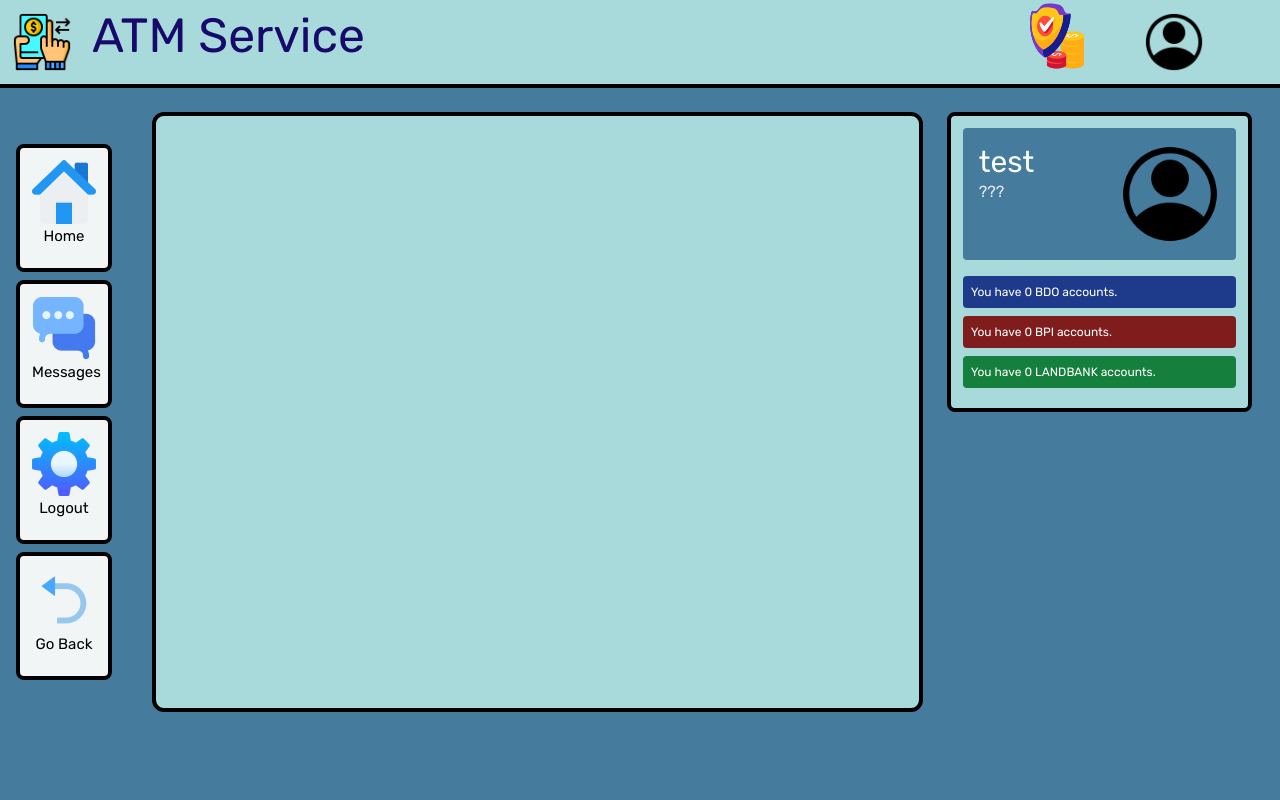
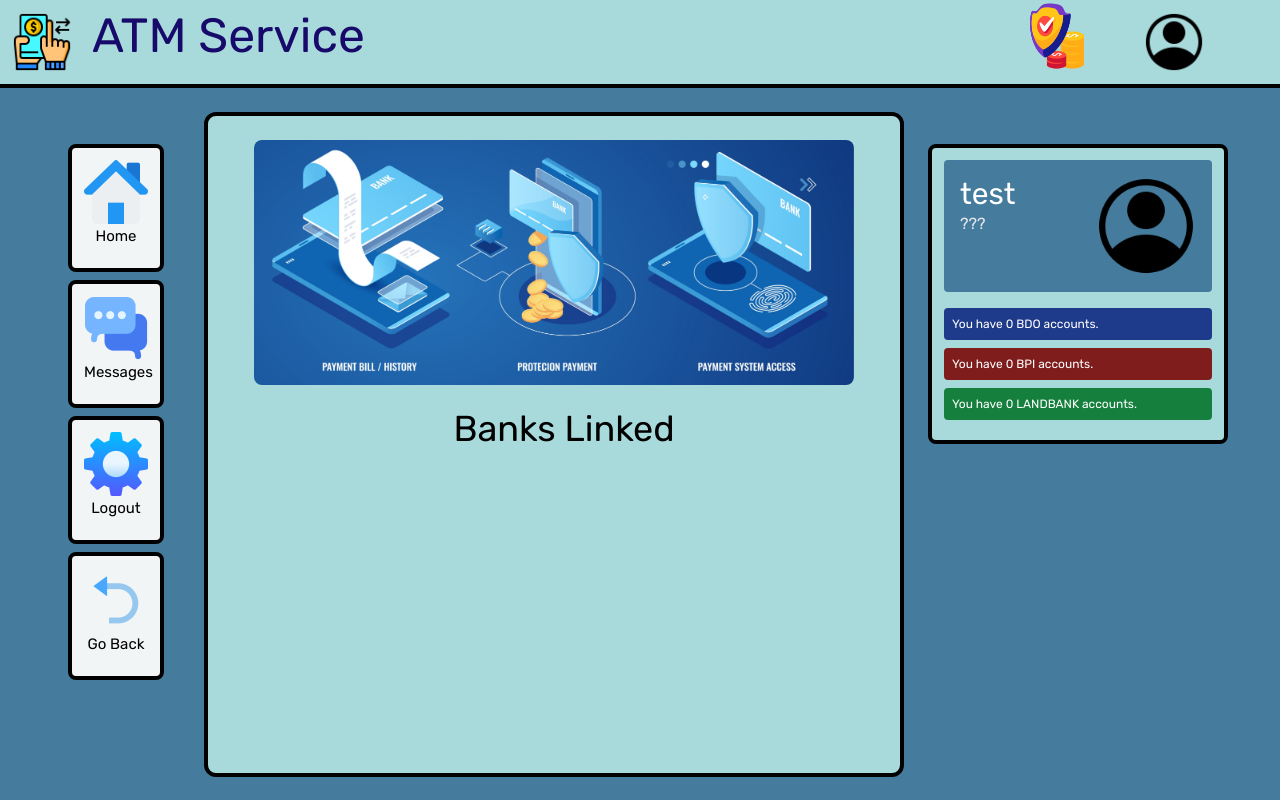
Before and after one commit to loo-ee/online-atm.next.js, a Next.js app: page /user in a window 1280 px wide. Built offline with nearby package versions, Linux system fonts and the light colour scheme.

Commit message:
CSS changes

```diff
--- a/src/app/user/Panel.tsx
+++ b/src/app/user/Panel.tsx
@@ -33,7 +33,7 @@ export default function Panel({}) {
   });
 
   return (
-    <div className="laptop:p-3 bg-secondary border-4 border-black rounded-lg p-4 laptop:w-[500px] laptop:h-[300px] mr-7">
+    <div className="laptop:p-3 bg-secondary border-4 border-black rounded-lg p-4 laptop:w-[300px] laptop:h-[300px] mt-8">
       <div className="flex flex-row justify-between bg-primary laptop:p-4 rounded">
         <div className="flex flex-col">
           <span className="text-3xl text-white">{User?.user.username}</span>
--- a/src/app/user/layout.tsx
+++ b/src/app/user/layout.tsx
@@ -8,7 +8,7 @@ export default function UserLayout({
 }) {
   return (
     <div>
-      <div className="mt-28 flex flex-row">
+      <div className="mt-28 flex flex-row justify-center">
         <Controls />
 
         {children}
--- a/src/app/user/page.tsx
+++ b/src/app/user/page.tsx
@@ -1,5 +1,39 @@
+import Image from 'next/image';
+
 export default function UserPage({}) {
   return (
-    <div className="bg-secondary border-black border-4 tablet:w-full phone:w-[300px] rounded-xl p-6 mx-6 flex flex-col items-center"></div>
+    <div className="bg-secondary border-black border-4 tablet:w-[700px] phone:w-[300px] rounded-xl p-6 mx-6 flex flex-col items-center">
+      <div className="flex flex-col tablet:w-[300px] laptop:w-[700px] phone:w-[100px] items-center">
+        <div className="flex flex-col items-center">
+          <Image
+            src="/images/user-ui-banner.jpg"
+            alt="banner"
+            width={600}
+            height={200}
+            className="rounded-lg mb-6 phone:hidden tablet:flex"
+          />
+          {/* <img
+            src={
+              new URL(
+                '../../../assets/images/user-ui-banner.jpg',
+                import.meta.url
+              ).href
+            }
+            className="tablet:h-[100px] tablet:w-[300px] laptop:h-[230px] laptop:w-[670px] rounded-lg mb-6 phone:hidden tablet:flex"
+            alt=""
+          /> */}
+          <div>
+            <span className="phone:mt-3 tablet:mt-7 self-start text-black phone:text-2xl tablet:text-4xl phone:self-center laptop:self-start laptop:ml-5">
+              Banks Linked
+            </span>
+          </div>
+          <div className="grid laptop:grid-flow-col overflow-x-scroll phone:h-[400px] phone:w-[3000px] tablet:h-[300px] tablet:w-[650px] phone:grid-flow-row phone:justify-center laptop:justify-start scrollbar-thin">
+            {/* {System?.banks.map((bank) => (
+              <BankCard bank={bank} key={bank.bankName} />
+            ))} */}
+          </div>
+        </div>
+      </div>
+    </div>
   );
 }
```
